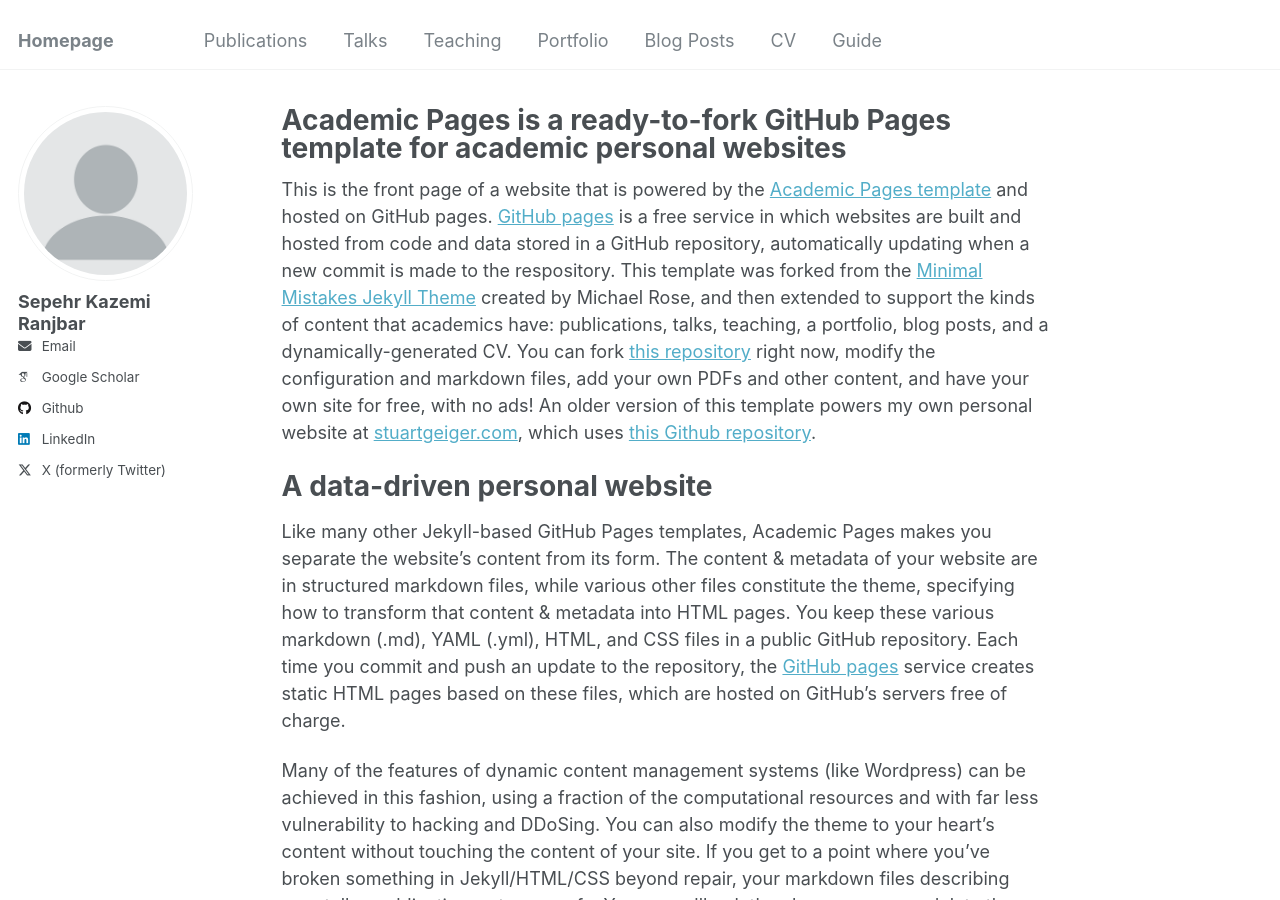
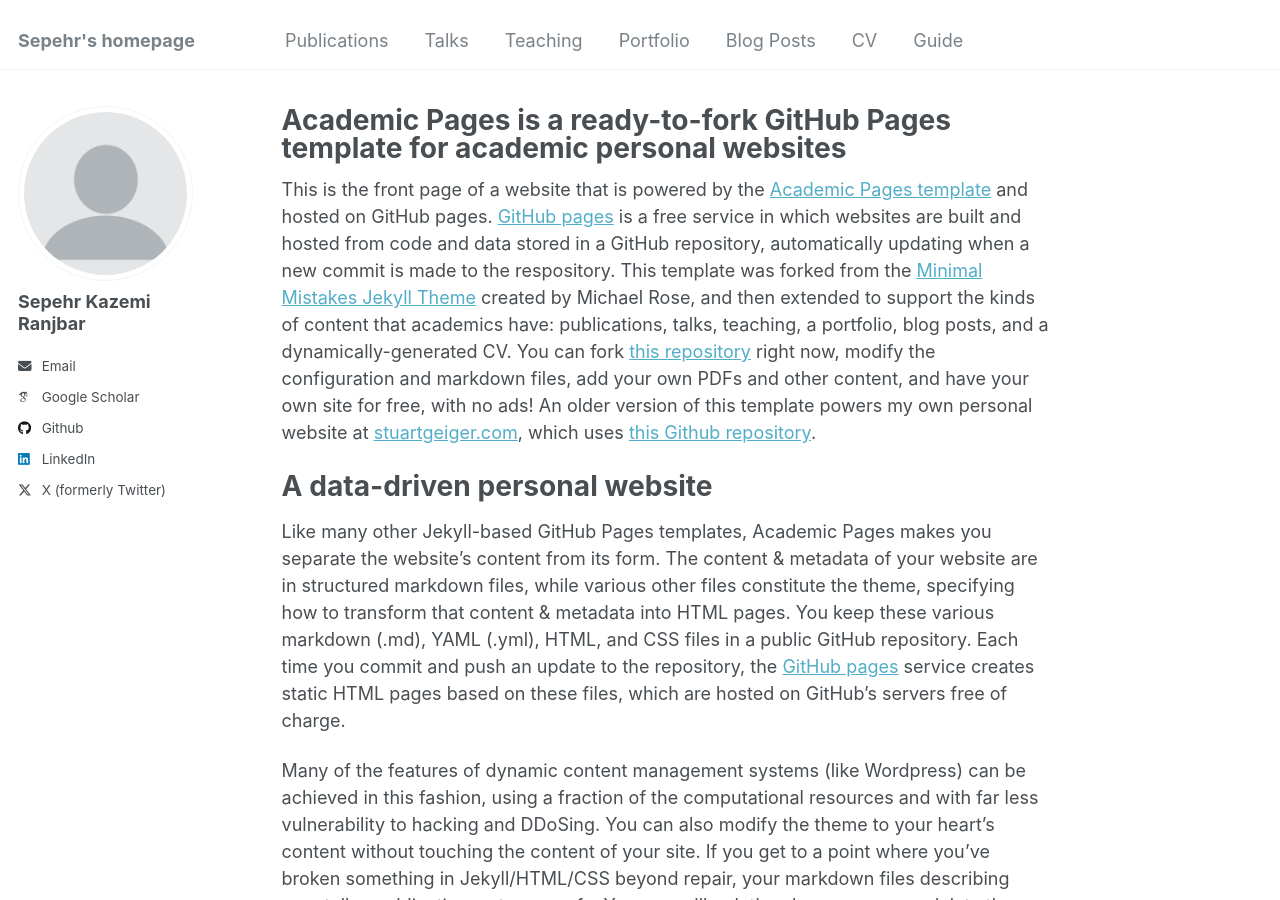
Before and after one commit to sepehrkr/sepehrkr.github.io, a Jekyll site: the page built from _pages/about.md, in a window 1280 px wide and 900 px high. Built offline with Jekyll 4.4.1, drawn with Linux system fonts in a browser that asks for light colours; some web fonts are replaced.

Commit message:
Update _config.yml

```diff
--- a/_config.yml
+++ b/_config.yml
@@ -8,7 +8,7 @@
 
 # Basic Site Settings
 locale                   : "en-US"
-title                    : "Homepage"
+title                    : "Sepehr's homepage"
 title_separator          : "-"
 name                     : &name "Sepehr"
 description              : &description "Personal Homepage of Sepehr Kazemi Ranjbar"
@@ -24,7 +24,8 @@ author:
   avatar           : "profile.png"
   name             : "Sepehr Kazemi Ranjbar"
   #pronouns         : # example: "she/her"
-  #bio              : "Undergraduate student in Electrical Engineering of Sharif University of Technology "
+  bio              : "
+                      "
   #location         : "Tehran, IRAN"
   #employer         : "Red Brick University"
   #uri              : # URL
```
